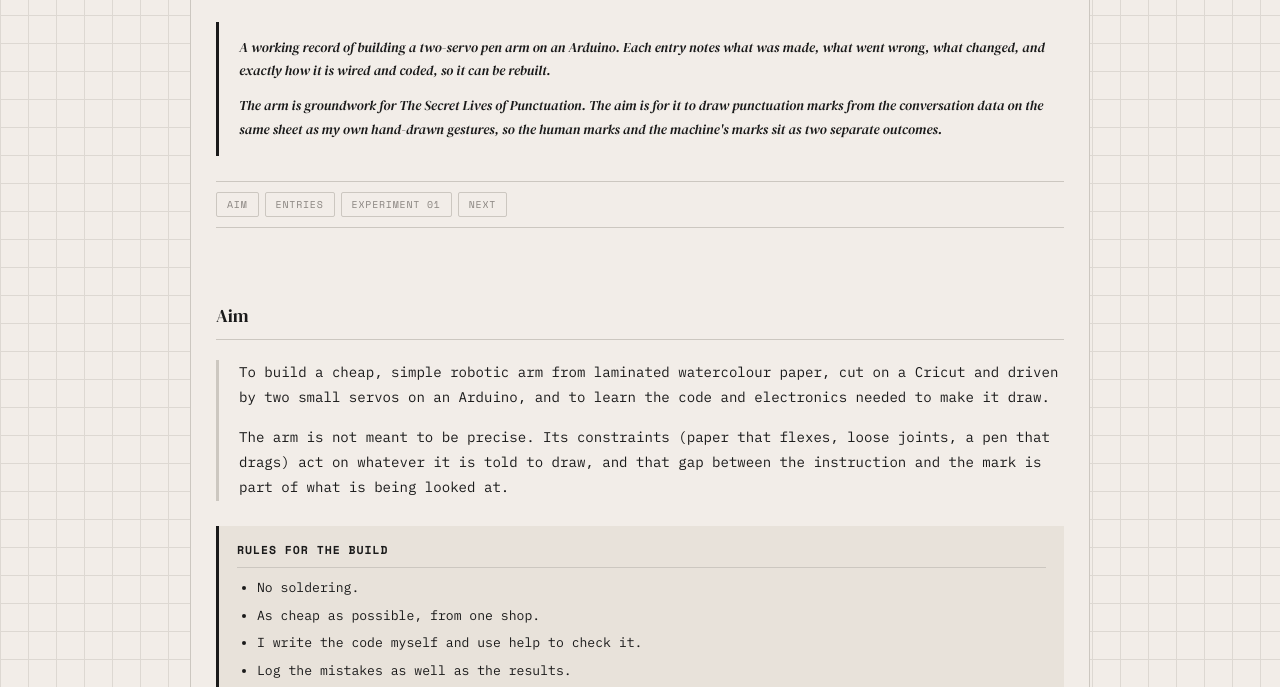
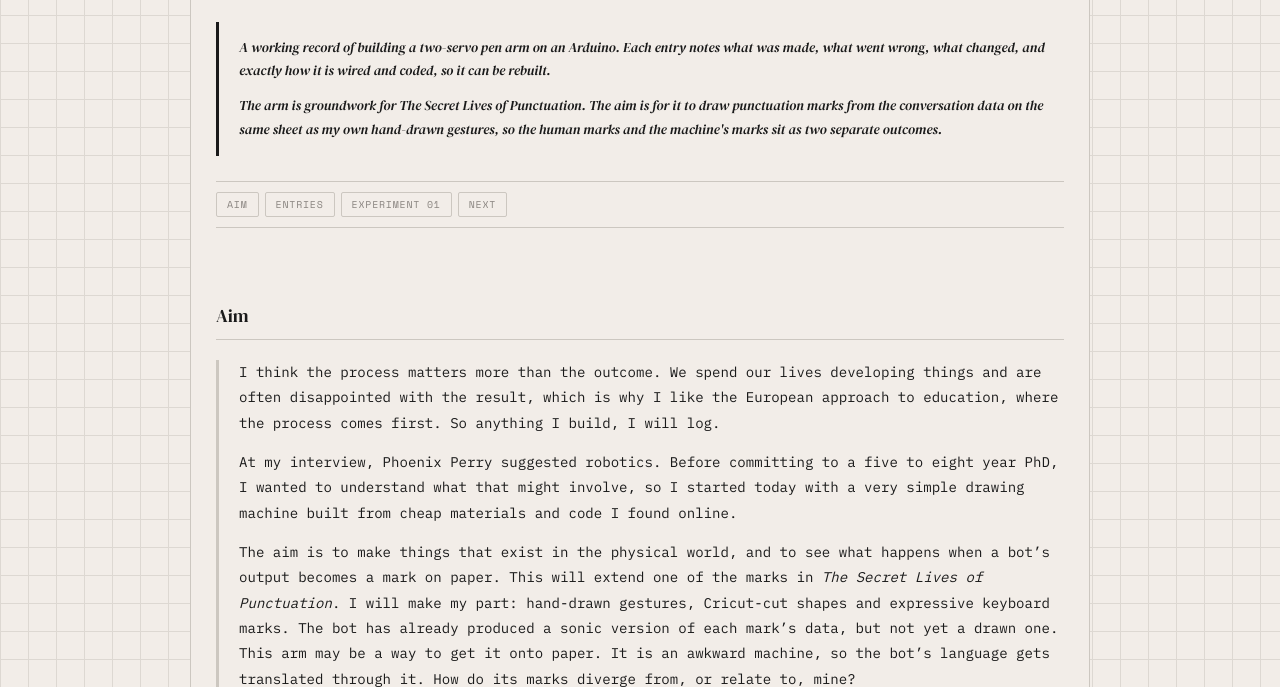
Before and after one commit to hsstokes/robot-log, a plain HTML site: page index.html in a window 1280 px wide. Shown: the part 265-952 px from the top of the page. Drawn offline with nearby package versions, Linux system fonts and the light colour scheme.

Commit message:
Update index.html

```diff
--- a/index.html
+++ b/index.html
@@ -180,8 +180,9 @@
     <div class="section-content">
         <h2 class="section-title">Aim</h2>
         <div class="introduction">
-            <p>To build a cheap, simple robotic arm from laminated watercolour paper, cut on a Cricut and driven by two small servos on an Arduino, and to learn the code and electronics needed to make it draw.</p>
-            <p>The arm is not meant to be precise. Its constraints (paper that flexes, loose joints, a pen that drags) act on whatever it is told to draw, and that gap between the instruction and the mark is part of what is being looked at.</p>
+            <p>I think the process matters more than the outcome. We spend our lives developing things and are often disappointed with the result, which is why I like the European approach to education, where the process comes first. So anything I build, I will log.</p>
+            <p>At my interview, Phoenix Perry suggested robotics. Before committing to a five to eight year PhD, I wanted to understand what that might involve, so I started today with a very simple drawing machine built from cheap materials and code I found online.</p>
+            <p>The aim is to make things that exist in the physical world, and to see what happens when a bot&rsquo;s output becomes a mark on paper. This will extend one of the marks in <em>The Secret Lives of Punctuation</em>. I will make my part: hand-drawn gestures, Cricut-cut shapes and expressive keyboard marks. The bot has already produced a sonic version of each mark&rsquo;s data, but not yet a drawn one. This arm may be a way to get it onto paper. It is an awkward machine, so the bot&rsquo;s language gets translated through it. How do its marks diverge from, or relate to, mine?</p>
         </div>
         <div class="highlight-box">
             <h4>Rules for the build</h4>
@@ -227,7 +228,7 @@
             <span class="photo-label">First run (video)</span>
             <video controls playsinline preload="metadata" poster="images/exp01-arcs.jpg" aria-label="The paper arm on an Arduino drawing overlapping arcs on watercolour paper with a fine-liner pen">
                 <source src="videos/exp01-first-arcs.mp4" type="video/mp4">
-                <source src="videos/exp01-first-arcs.mov" type="video/quicktime">
+                <source src="videos/exp01-first-arcs.mov">
                 Your browser can't play this video.
             </video>
             <p class="photo-caption">The first run: arm 1, arm 2 and a fine-liner pen drawing arcs on watercolour paper. Base not yet fixed down. Powered over USB from the laptop.</p>
```
